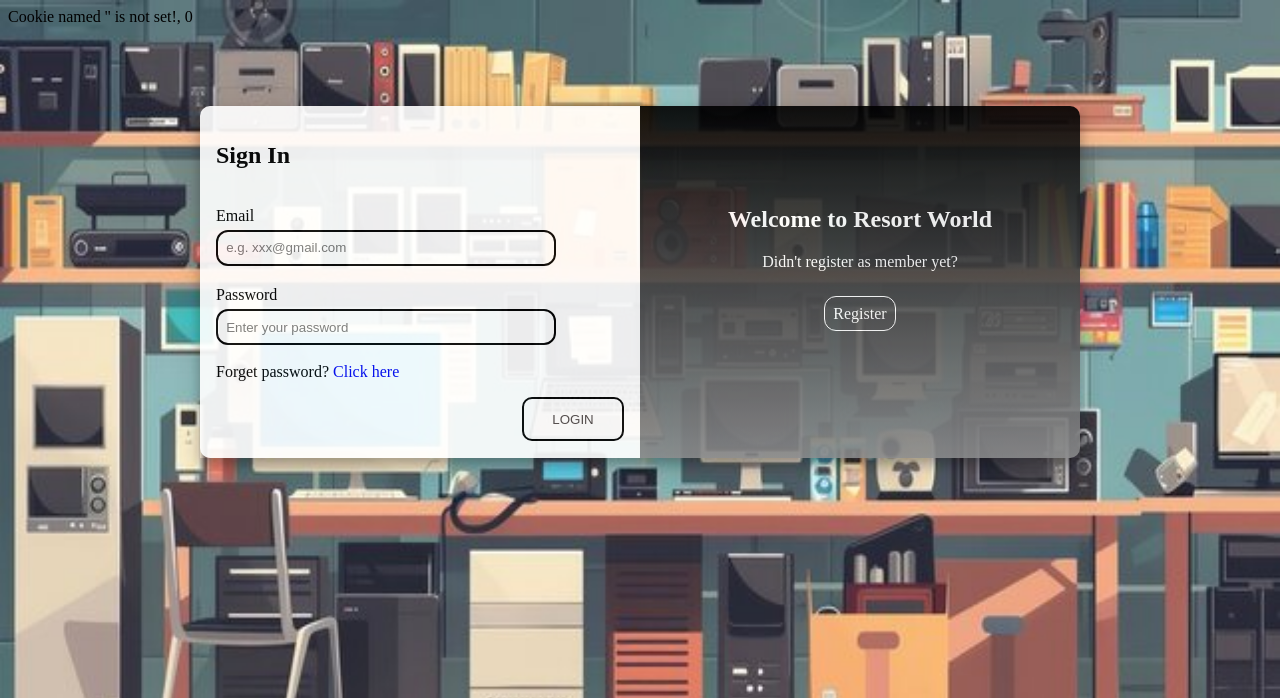
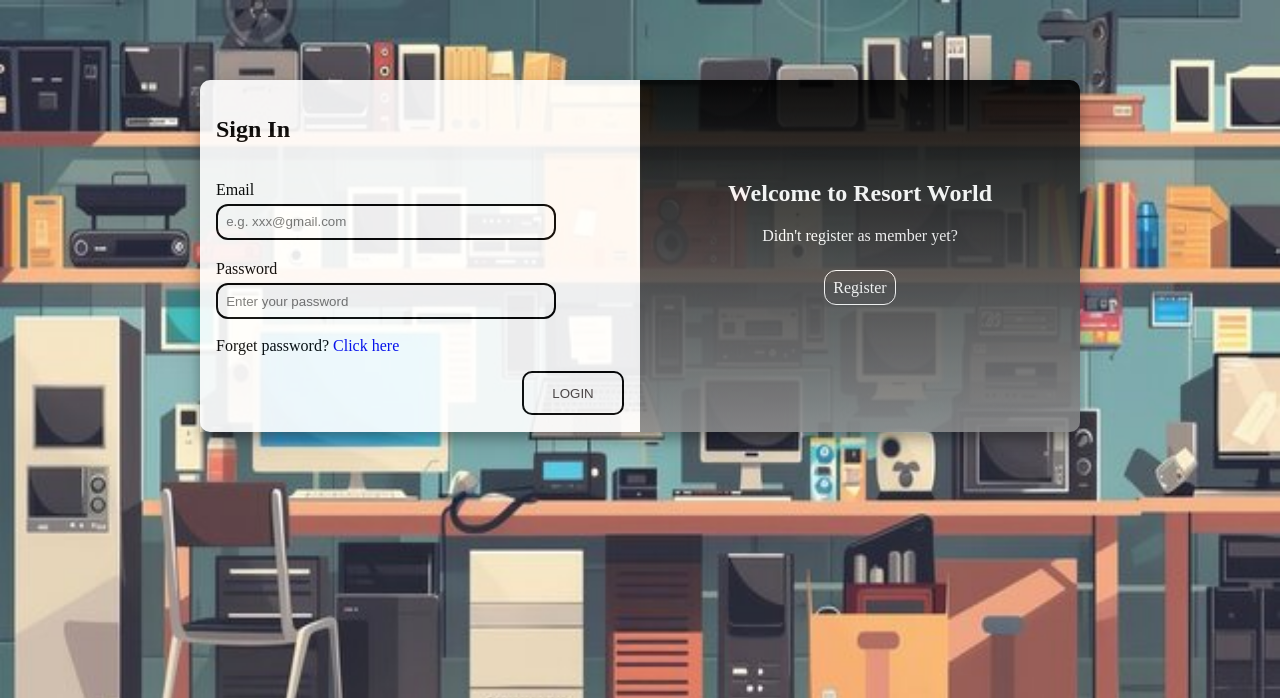
Before and after one commit to YOONGHOW/WebBasedAsm, a PHP site: page /web/login.php in a window 1280 px wide. Shown: the top 698 px of the page. Run offline with PHP 8.4, Linux system fonts and the light colour scheme; some libraries are stand-ins or nearby versions.

Commit message:
好家伙

```diff
--- a/web/header.php
+++ b/web/header.php
@@ -1,7 +1,7 @@
 <!DOCTYPE html>
 <?php
 // Connect to database
-require 'helperFile/helper.php';
+require '/helperFile/helper.php';
 global $_user;
 
 $_user = $_SESSION['user'] ?? null;
--- a/web/login.php
+++ b/web/login.php
@@ -7,14 +7,7 @@ require "../helperFile/helper.php";
 $_err = [];
 global  $password, $email, $cookie_value, $id;
 
-$attempt_count = intval(@$_COOKIE["$id"] ?? 0);
-
-if (!isset($_COOKIE["$id"])) {
-    echo "Cookie named '" . "$id" . "' is not set!, " . $attempt_count;
-} else {
-    echo "Cookie '" . $id . "' is set!<br>";
-    echo "Value is: " . $_COOKIE[$id];
-}
+$attempt_count = intval(@$_COOKIE["$id"]);
 
 
 if (is_post()) {
@@ -47,7 +40,10 @@ if (is_post()) {
 
             if ($u) {
                 //then check the password is correct or not;
-                $stm = $_db->prepare('SELECT * FROM users WHERE email = ? , password = SHA1(?)');
+                $stm = $_db->prepare('SELECT * FROM users WHERE email = ? AND user_password = SHA1(?)');
+                $stm->execute([$email, $password]);
+                $p = $stm->fetch();
+                if ($p) {
                     if (strcmp($u->user_freeze, "N") == 0) {
                         temp('info', "Login successfully, welcome $u->user_name");
                         if (strcmp($u->user_rule, "admin") == 0) {
@@ -58,11 +54,12 @@ if (is_post()) {
                     } else {
                         echo "<script>alert('Your account has been block. Please contact the management to unblock your account.');</script>";
                     }
-            } else if (!$u && $attempt_count < 3) {
+                } else if (!$p && $attempt_count < 3) {
                     $id = $u->user_id;
                     setcookie("$id", $attempt_count + 1, time() + 600);
                     temp('info', "You have left " . (3 - $attempt_count) . " chance(s).");
                     $_err['password'] = 'Incorrect password or email';
+                }
             }
         }
     } else {
```
Lines whose indentation alone changed are shown as unchanged.
